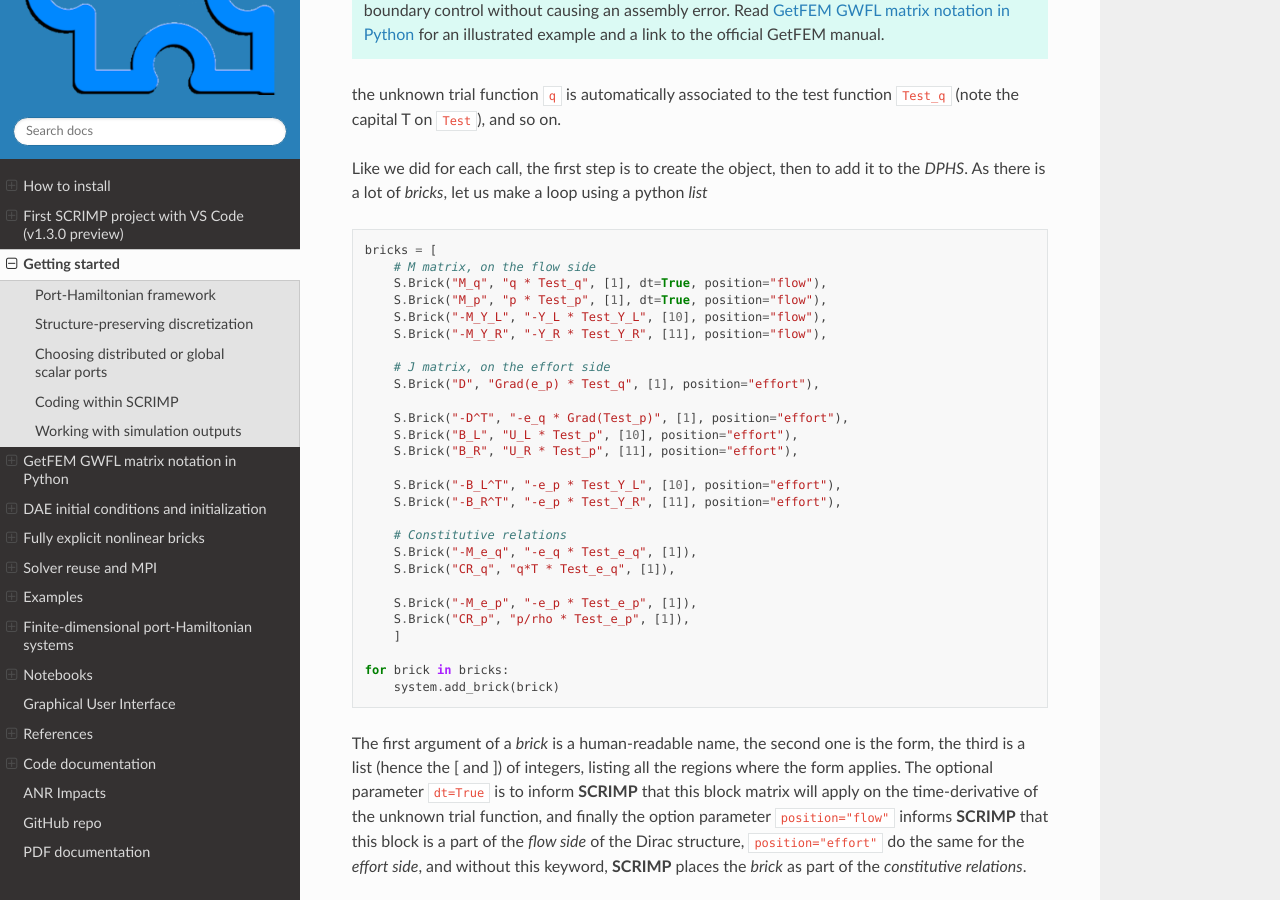
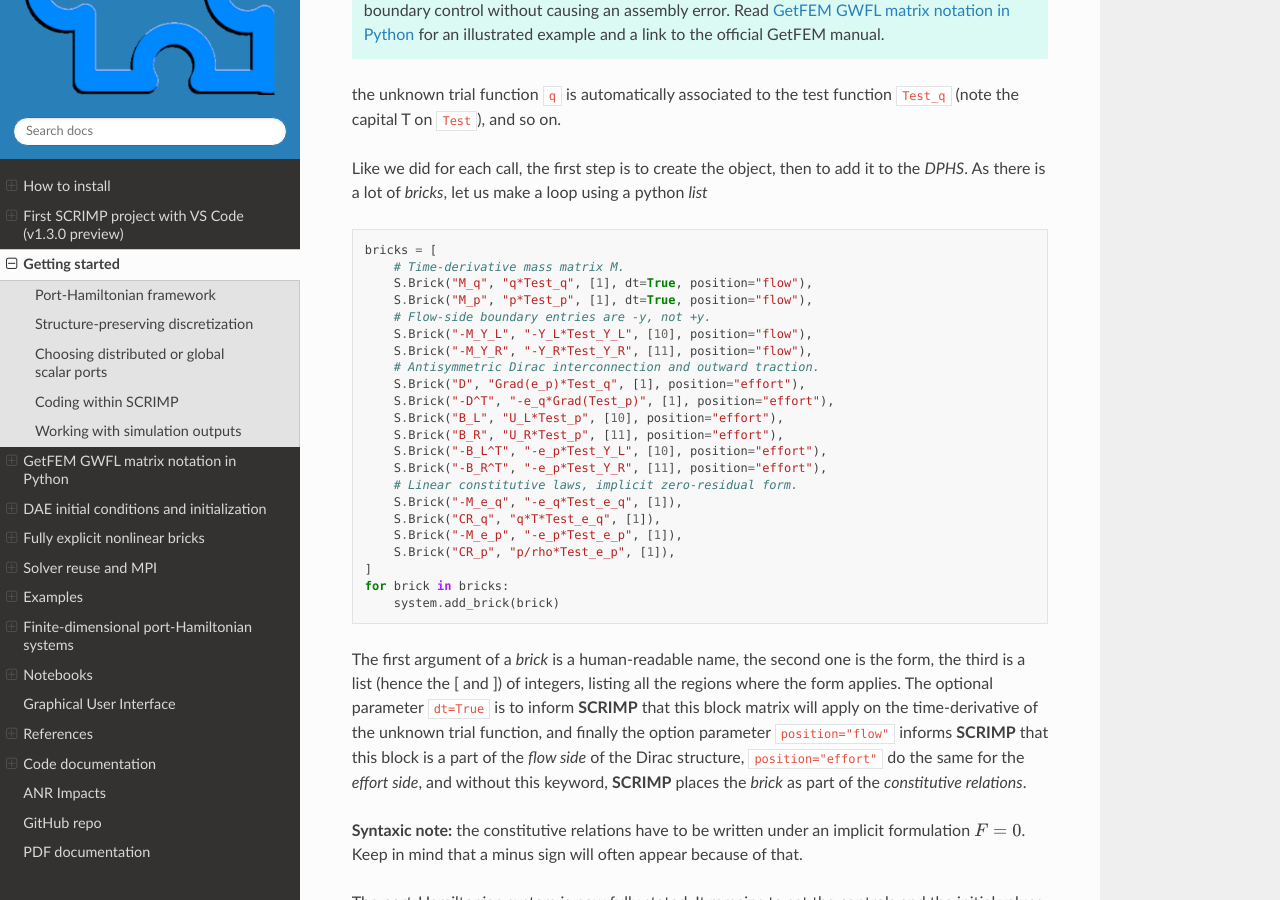
Before and after one commit to g-haine/scrimp, a Sphinx documentation site: the page built from docs/source/started.rst, in a window 1280 px wide and 900 px high, scrolled down 8137 px. Built offline with Sphinx 7.4.7 and the Read the Docs theme 3.1.0, drawn with Linux system fonts in a browser that asks for light colours.

Commit message:
docs: synchronize GWFL brick names, expressions and port signs verbatim with qualified wave1d source

```diff
--- a/docs/source/started.rst
+++ b/docs/source/started.rst
@@ -580,33 +580,27 @@ loop using a python *list*
 .. code:: python
 
     bricks = [
-        # M matrix, on the flow side
-        S.Brick("M_q", "q * Test_q", [1], dt=True, position="flow"),
-        S.Brick("M_p", "p * Test_p", [1], dt=True, position="flow"),
-        S.Brick("-M_Y_L", "-Y_L * Test_Y_L", [10], position="flow"),
-        S.Brick("-M_Y_R", "-Y_R * Test_Y_R", [11], position="flow"),
-
-        # J matrix, on the effort side
-        S.Brick("D", "Grad(e_p) * Test_q", [1], position="effort"),
-
-        S.Brick("-D^T", "-e_q * Grad(Test_p)", [1], position="effort"),
-        S.Brick("B_L", "U_L * Test_p", [10], position="effort"),
-        S.Brick("B_R", "U_R * Test_p", [11], position="effort"),
-
-        S.Brick("-B_L^T", "-e_p * Test_Y_L", [10], position="effort"),
-        S.Brick("-B_R^T", "-e_p * Test_Y_R", [11], position="effort"),
-
-        # Constitutive relations
-        S.Brick("-M_e_q", "-e_q * Test_e_q", [1]),
-        S.Brick("CR_q", "q*T * Test_e_q", [1]),
-
-        S.Brick("-M_e_p", "-e_p * Test_e_p", [1]),
-        S.Brick("CR_p", "p/rho * Test_e_p", [1]),
-        ]
-
+        # Time-derivative mass matrix M.
+        S.Brick("M_q", "q*Test_q", [1], dt=True, position="flow"),
+        S.Brick("M_p", "p*Test_p", [1], dt=True, position="flow"),
+        # Flow-side boundary entries are -y, not +y.
+        S.Brick("-M_Y_L", "-Y_L*Test_Y_L", [10], position="flow"),
+        S.Brick("-M_Y_R", "-Y_R*Test_Y_R", [11], position="flow"),
+        # Antisymmetric Dirac interconnection and outward traction.
+        S.Brick("D", "Grad(e_p)*Test_q", [1], position="effort"),
+        S.Brick("-D^T", "-e_q*Grad(Test_p)", [1], position="effort"),
+        S.Brick("B_L", "U_L*Test_p", [10], position="effort"),
+        S.Brick("B_R", "U_R*Test_p", [11], position="effort"),
+        S.Brick("-B_L^T", "-e_p*Test_Y_L", [10], position="effort"),
+        S.Brick("-B_R^T", "-e_p*Test_Y_R", [11], position="effort"),
+        # Linear constitutive laws, implicit zero-residual form.
+        S.Brick("-M_e_q", "-e_q*Test_e_q", [1]),
+        S.Brick("CR_q", "q*T*Test_e_q", [1]),
+        S.Brick("-M_e_p", "-e_p*Test_e_p", [1]),
+        S.Brick("CR_p", "p/rho*Test_e_p", [1]),
+    ]
     for brick in bricks:
         system.add_brick(brick)
-
 
 The first argument of a *brick* is a human-readable name, the second one
 is the form, the third is a list (hence the [ and ]) of integers,
```
